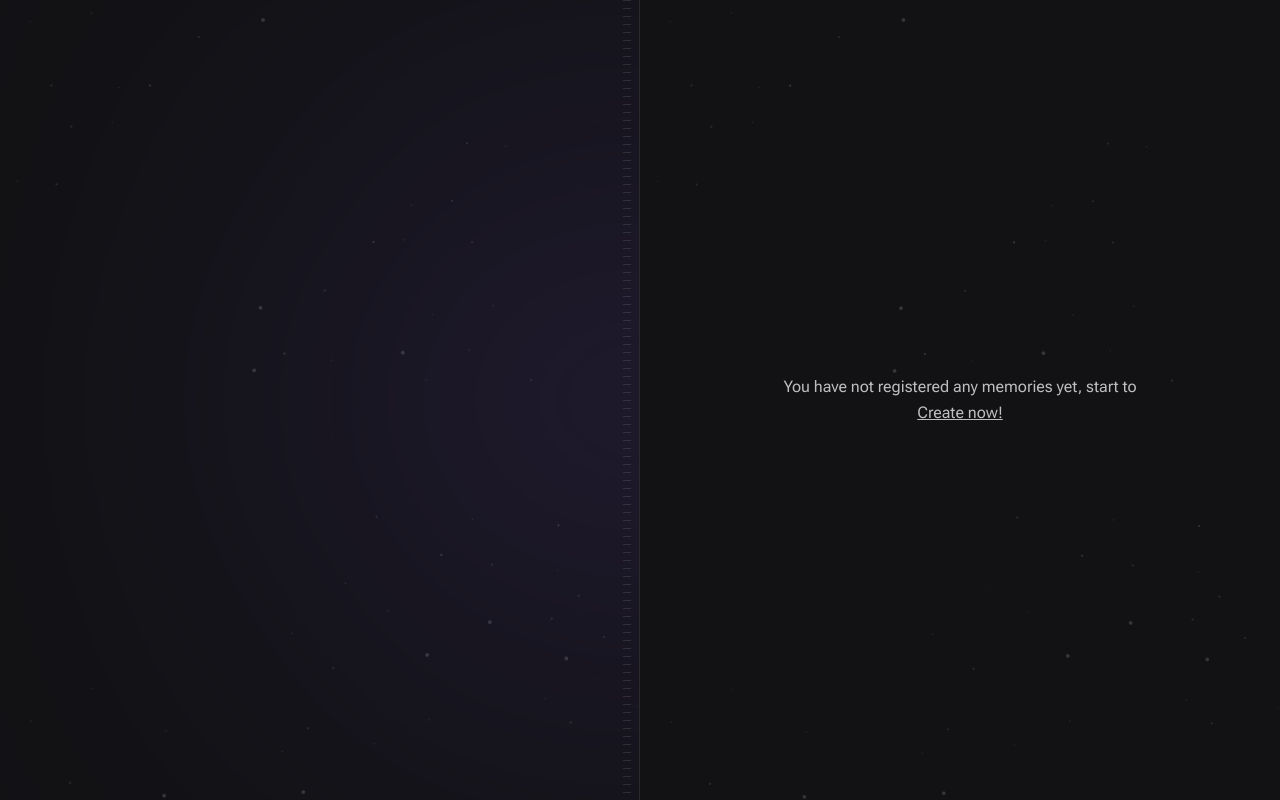
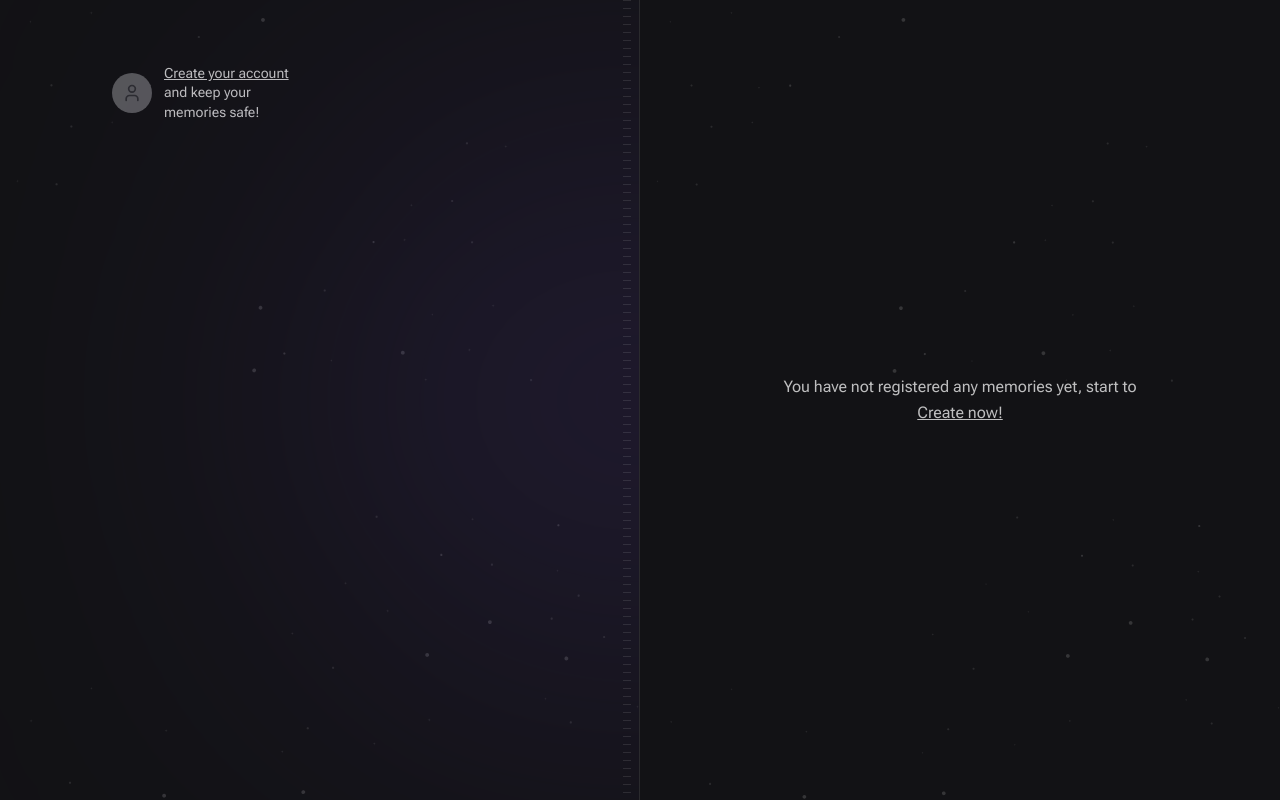
Before and after one commit to Breno-Martins-Simao/NextJs-Timeline, a Next.js app in the folder Web/: page / in a window 1280 px wide. Built offline with nearby package versions, Linux system fonts and the light colour scheme; a web font is replaced by a local one.

Commit message:
-> Sign in section and icons library added

```diff
--- a/Web/package.json
+++ b/Web/package.json
@@ -15,6 +15,7 @@
     "autoprefixer": "10.4.14",
     "eslint": "8.40.0",
     "eslint-config-next": "13.4.2",
+    "lucide-react": "^0.216.0",
     "next": "13.4.2",
     "postcss": "8.4.23",
     "react": "18.2.0",
--- a/Web/src/app/page.tsx
+++ b/Web/src/app/page.tsx
@@ -1,3 +1,5 @@
+import { User as UserIcon } from 'lucide-react'
+
 export default function Home() {
   return (
     <main className="grid min-h-screen grid-cols-2">
@@ -8,6 +10,21 @@
 
         {/* Stripe */}
         <div className="absolute bottom-0 right-2 top-0 w-2 bg-stripes" />
+
+        {/* User Sign In */}
+        <a
+          href=""
+          className="flex items-center gap-3 text-left transition-colors hover:text-gray-50"
+        >
+          <div className="flex h-10 w-10 items-center justify-center rounded-full bg-gray-400">
+            <UserIcon className="h-5 w-5 text-gray-500" />
+          </div>
+
+          <p className="max-w-[140px] text-sm leading-snug">
+            <span className="underline">Create your account</span> and keep your
+            memories safe!
+          </p>
+        </a>
       </div>
       {/* Grid Right Section */}
       <div className="flex flex-col bg-[url(../assets/bg-stars.svg)] bg-cover p-16">
```
Also changed, not shown: 1 other file (tests, documents, lock files or other folders).
